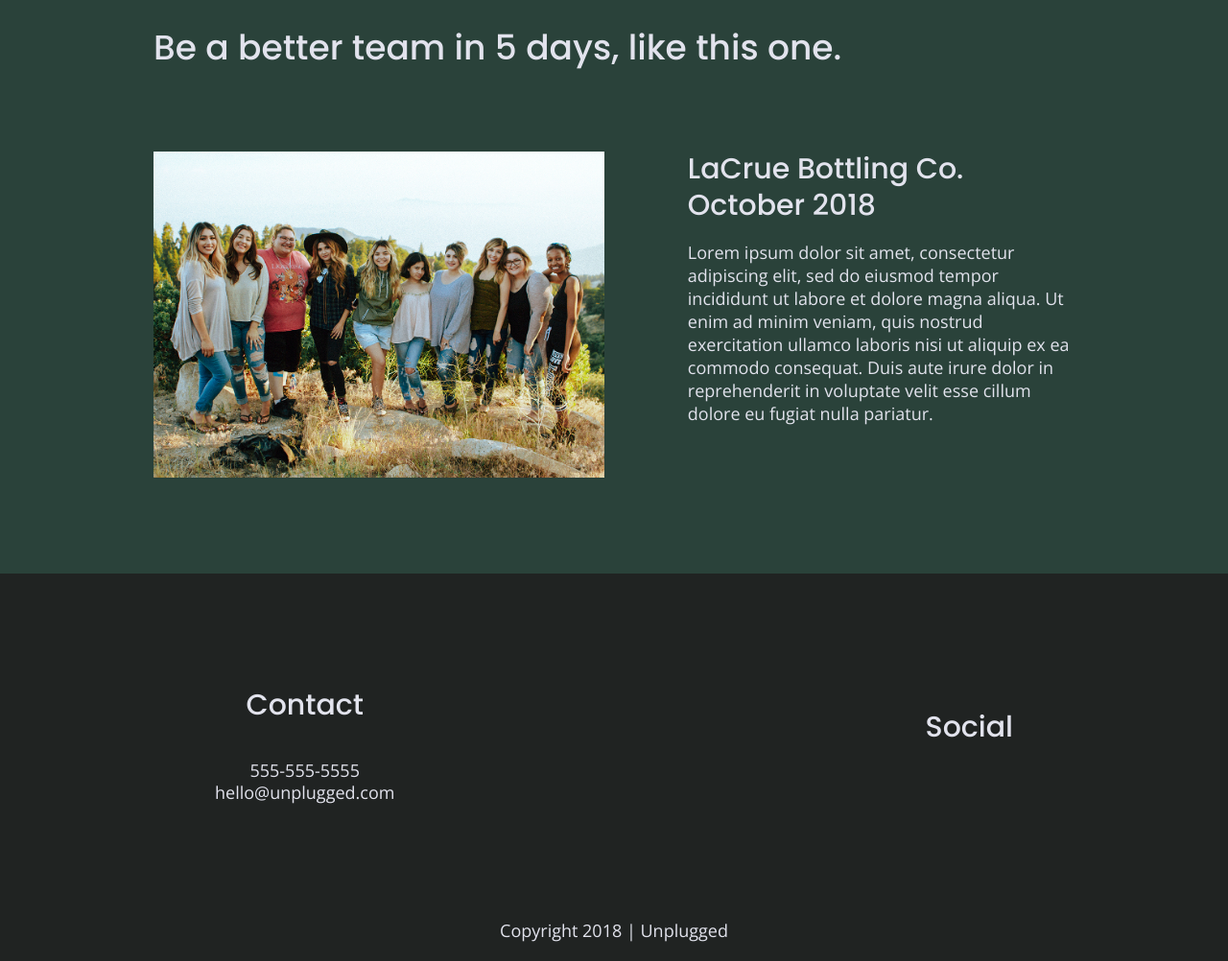
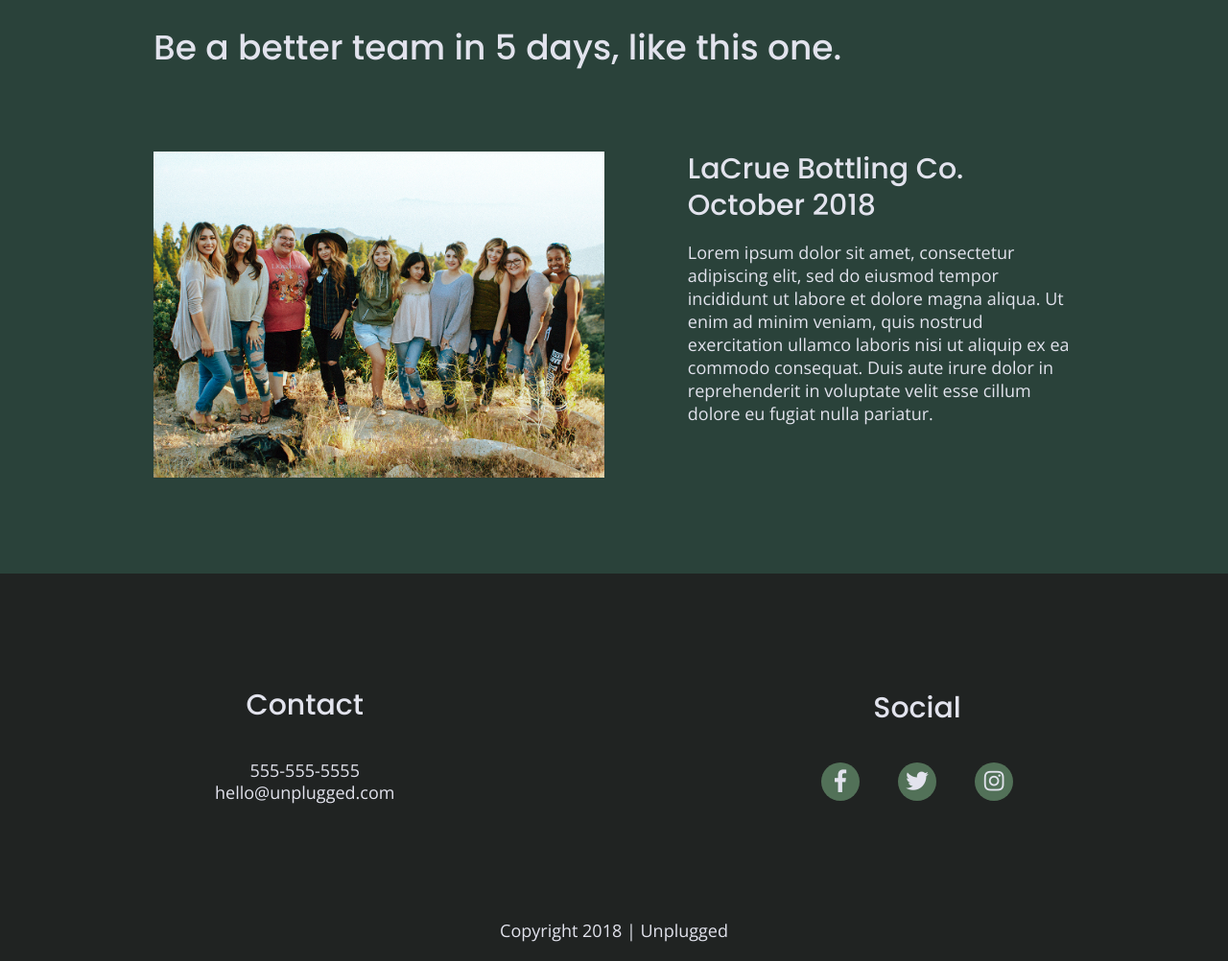
Before and after one commit to fafatim/unplugged-retreat, a website built with Parcel: page index.html in a window 1280 px wide. Shown: the part 1972-2974 px from the top of the page at 96% size. Built offline with nearby package versions, Linux system fonts and the light colour scheme.

Commit message:
social media icon added to footer

```diff
--- a/css/main.css
+++ b/css/main.css
@@ -230,9 +230,17 @@ footer .social-icons {
 }
 
 footer .social-icons p {
+  background-color: #527158;
+  border-radius: 50%;
+  width: 40px;
+  height: 40px;
   display: flex;
   justify-content: center;
   align-items: center;
+}
+
+footer .social-icons p i {
+  font-size: 1.3125em;
 }
 
 footer .copyright {
@@ -648,6 +656,10 @@ input[type=button] {
   footer p {
       line-height: 1.285;
   }
+  footer .social-icons {
+  width: 12.5em;
+  justify-content: space-between;
+}
 
   footer .copyright {
     width: 100%;
--- a/index.html
+++ b/index.html
@@ -163,13 +163,13 @@
           <h4>Social</h4>
           <div class="social-icons">
             <p>
-              <a href="https://www.facebook.com/Skillcrush/" target="_blank"></a>
+              <a href="https://www.facebook.com/Skillcrush/" target="_blank"><i class="fab fa-facebook-f"></i></a>
             </p>
             <p>
-              <a href="https://twitter.com/Skillcrush" target="_blank"></a>
+              <a href="https://twitter.com/Skillcrush" target="_blank"><i class="fab fa-twitter"></i></a>
             </p>
             <p>
-              <a href="https://www.instagram.com/skillcrush/" target="_blank"></a>
+              <a href="https://www.instagram.com/skillcrush/" target="_blank"><i class="fab fa-instagram"></i></a>
             </p>
           </div>
         </div>
```
Also changed, not shown: about/index.html (+3 -3 lines), faq/index.html (+3 -3 lines).
